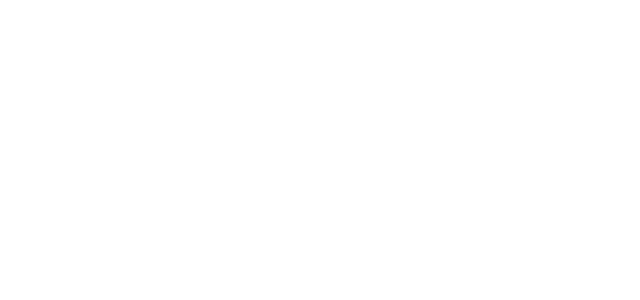
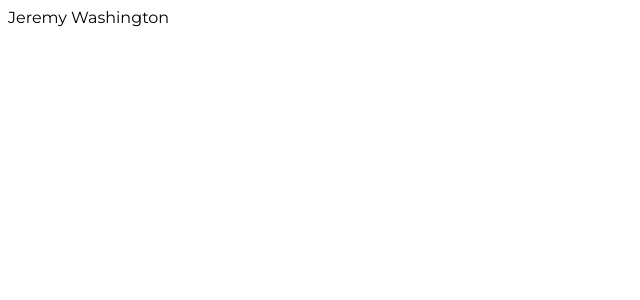
Before and after one commit to Uvacoder/test-vsc-github, a Next.js app: page / in a window 1280 px wide. Shown: the top 300 px of the page, without its empty margins (0-640 px from the left). Built offline with nearby package versions, Linux system fonts and the light colour scheme.

Commit message:
use separate components

```diff
--- /dev/null
+++ b/components/index/navigation/navigation.scss
@@ -0,0 +1,3 @@
+.nav {
+	font-size: 1rem;
+}
--- /dev/null
+++ b/components/index/title/Title.js
@@ -0,0 +1,13 @@
+/**
+ * Created by vishwas3 on 11/9/17.
+ */
+
+import React from 'react'
+
+export const Title = () => (
+	<div>
+		Jeremy Washington
+	</div>
+)
+
+export default Title
--- /dev/null
+++ b/components/index/title/title.scss
@@ -0,0 +1,3 @@
+.nav {
+	font-size: 1rem;
+}
--- a/pages/index.js
+++ b/pages/index.js
@@ -1,5 +1,7 @@
 import 'isomorphic-fetch';
 import React from 'react';
+
+import Title from '../components/index/title/Title';
 
 class Index extends React.Component {
 
@@ -7,7 +9,7 @@
 		const { stars } = this.props;
 		return (
 			<div>
-
+				<Title />
 			</div>
 		);
 	}
```
Also changed, not shown: components/index/navigation/Navigation.js (added, +14 -0 lines).
